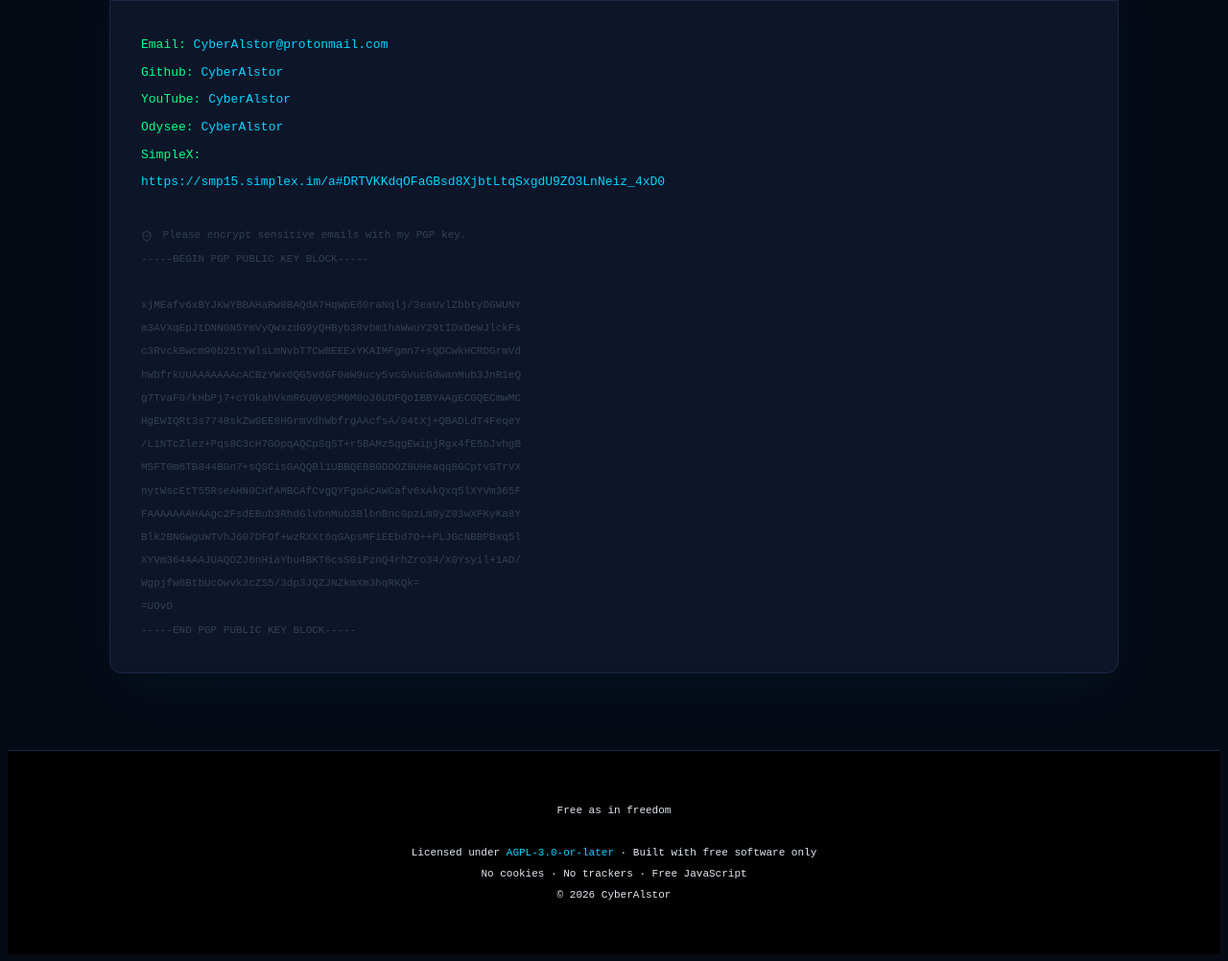
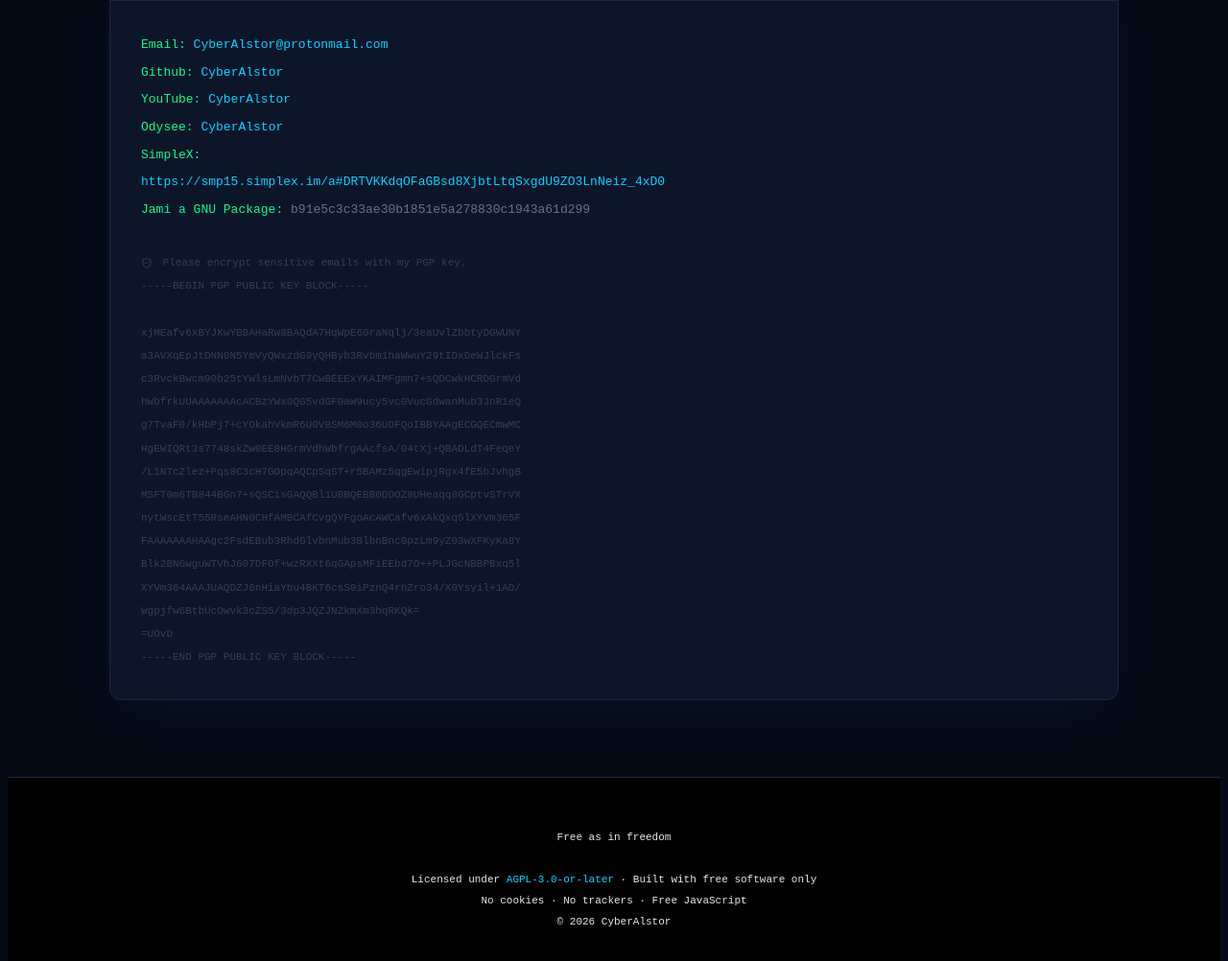
Before and after one commit to CyberAlstor/CyberAlstor-s_Official_Website, a plain HTML site: page index.html in a window 1280 px wide. Shown: the part 3679-4681 px from the top of the page at 96% size. Drawn offline with Linux system fonts and the light colour scheme.

Commit message:
Added Jami Contact

```diff
--- a/index.html
+++ b/index.html
@@ -283,6 +283,7 @@
 		  <div><span class="label">YouTube: </span><span class="value"><a href="https://www.youtube.com/@CyberAlstor-q2q" target="_blank">CyberAlstor</a></span></div>
 		  <div><span class="label">Odysee: </span><span class="value"><a href="https://odysee.com/@CyberAlstor:c" target="_blank">CyberAlstor</a></span></div>
 		  <div><span class="label">SimpleX: </span><span class="value"><a href="https://smp15.simplex.im/a#DRTVKKdqOFaGBsd8XjbtLtqSxgdU9ZO3LnNeiz_4xD0" target="_blank">https://smp15.simplex.im/a#DRTVKKdqOFaGBsd8XjbtLtqSxgdU9ZO3LnNeiz_4xD0</a></span></div>
+		  <div><span class="label">Jami a GNU Package: </span><span class="value">b91e5c3c33ae30b1851e5a278830c1943a61d299</span></div>
 		  <br>
 		  <div style="color:var(--text-muted);font-size:11px;">
 		    <i data-lucide="shield-check" style="width:12px;height:12px;vertical-align:middle;margin-right:4px;"></i>
```
